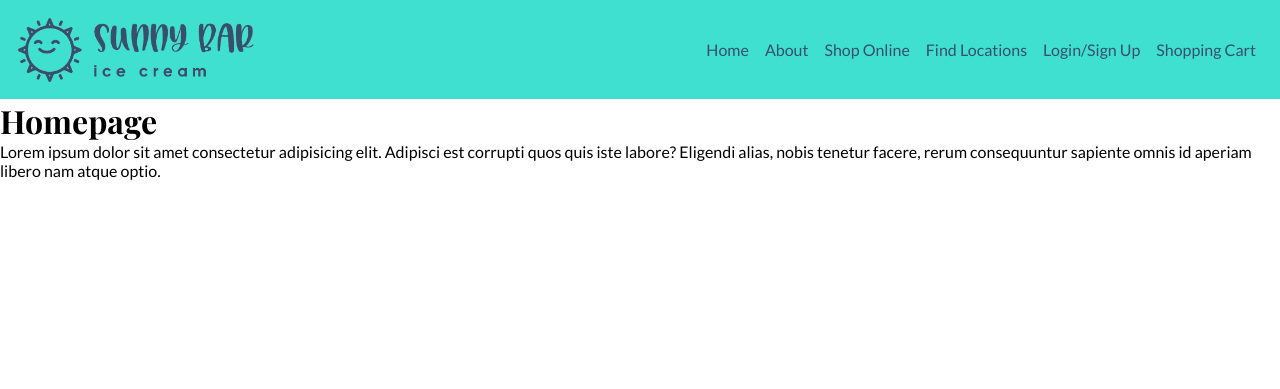
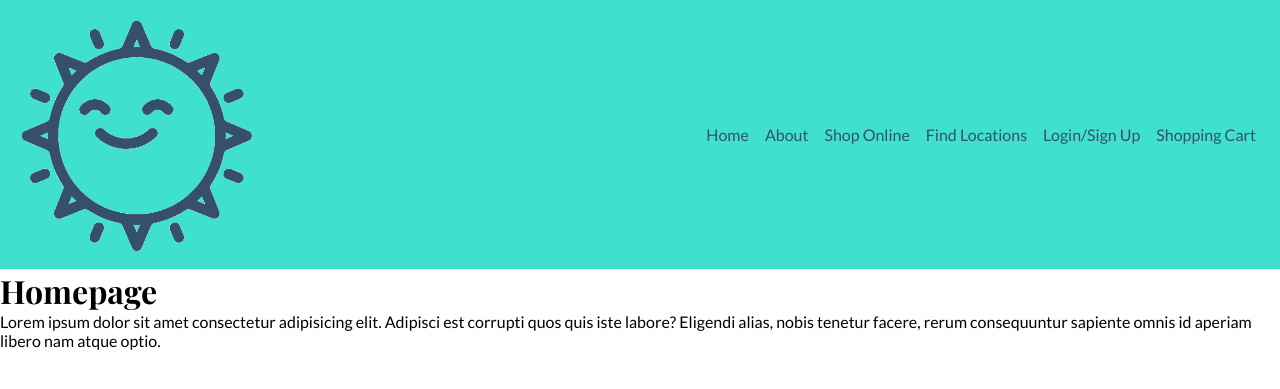
Before and after one commit to connniew/sunny-bar, a PHP site: page /home.php in a window 1280 px wide. Shown: the top 389 px of the page. Run offline with PHP 8.4, Linux system fonts and the light colour scheme; some libraries are stand-ins or nearby versions.

Commit message:
Changed logo and favicon

```diff
--- a/header.php
+++ b/header.php
@@ -12,9 +12,9 @@
     <link href="https://fonts.googleapis.com/css2?family=Lato:wght@100;300;400;700;900&family=Playfair+Display:wght@400;500;600;700;800;900&display=swap" rel="stylesheet">
 
     <!-- Favicon -->
-    <link rel="apple-touch-icon" sizes="180x180" href="images/favico/apple-touch-icon.png">
-    <link rel="icon" type="image/png" sizes="32x32" href="images/favico/favicon-32x32.png">
-    <link rel="icon" type="image/png" sizes="16x16" href="images/favico/favicon-16x16.png">
+    <link rel="apple-touch-icon" sizes="180x180" href="images/faviconio/apple-touch-icon.png">
+    <link rel="icon" type="image/png" sizes="32x32" href="images/faviconio/favicon-32x32.png">
+    <link rel="icon" type="image/png" sizes="16x16" href="images/faviconio/favicon-16x16.png">
     <link rel="manifest" href="images/favico/site.webmanifest">
 
     <!-- Font Awesome -->
```
Also changed, not shown: images/favico/android-chrome-192x192.png (deleted), images/favico/android-chrome-512x512.png (deleted), images/favico/apple-touch-icon.png (deleted), images/favico/favicon-16x16.png (deleted), images/favico/favicon-32x32.png (deleted), images/favico/favicon.ico (deleted), images/faviconio/android-chrome-192x192.png (added), images/faviconio/android-chrome-512x512.png (added), images/faviconio/apple-touch-icon.png (added), images/faviconio/favicon-16x16.png (added), images/faviconio/favicon-32x32.png (added), images/faviconio/favicon.ico (added), images/faviconio/site.webmanifest (renamed from images/favico/site.webmanifest), images/logo-with-name.png (added), 1 more files.
